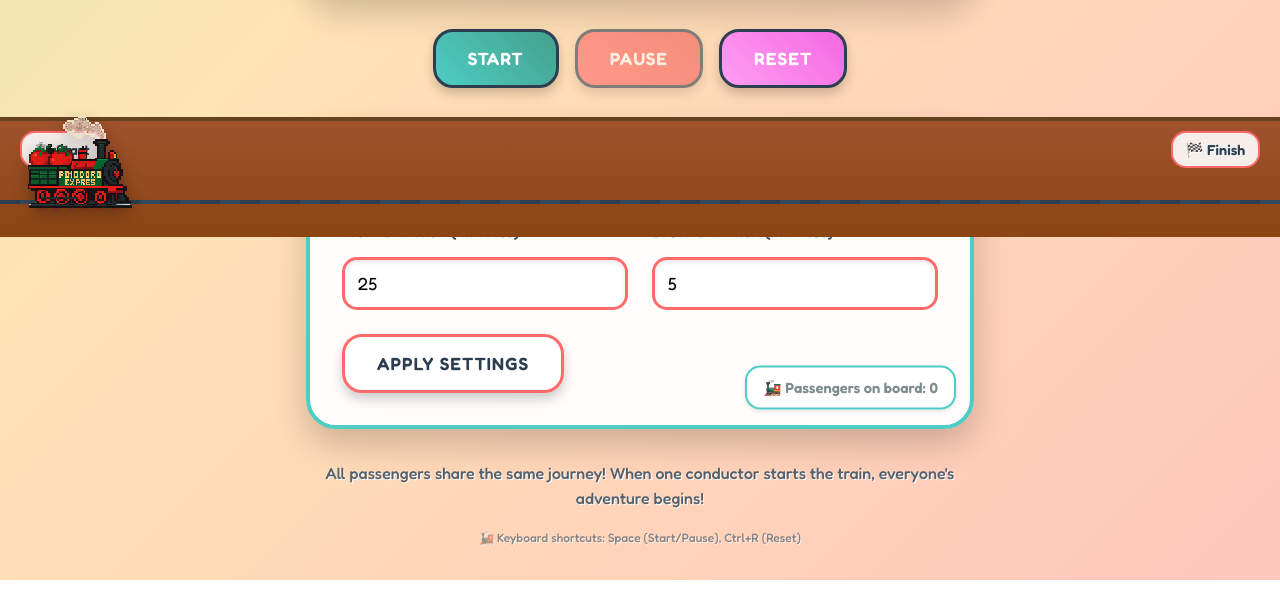
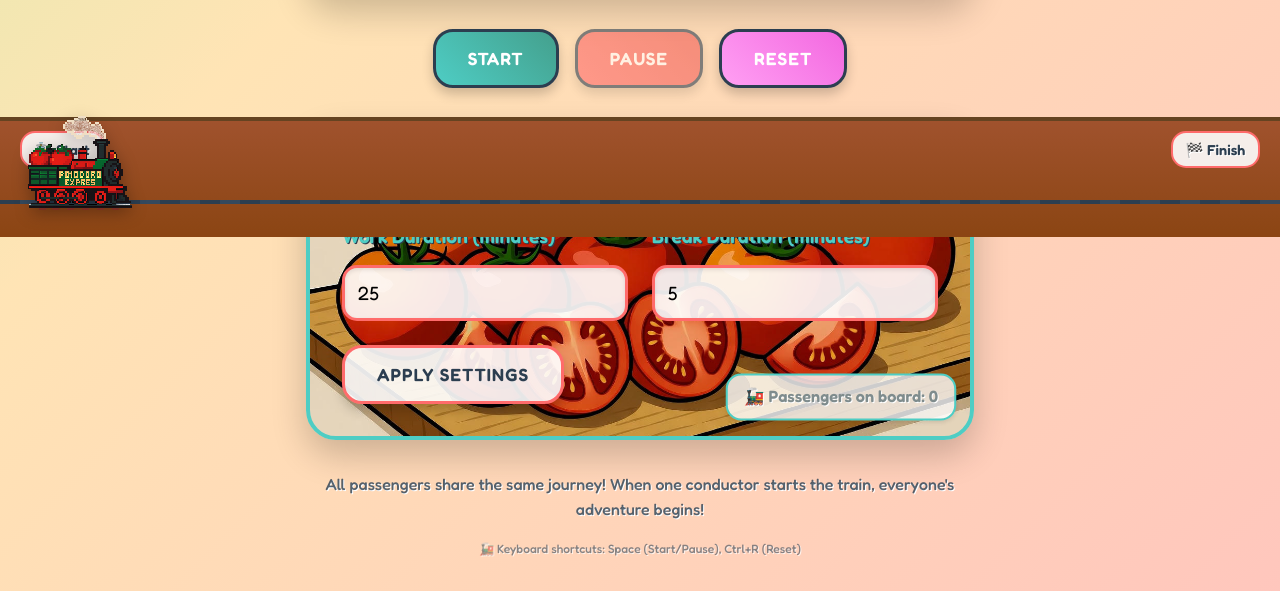
Before and after one commit to rvrsdl/pomo_train, a website: page public/index.html in a window 1280 px wide. Shown: the part 563-1154 px from the top of the page. Drawn offline with nearby package versions, Linux system fonts and the light colour scheme; no server answers.

Commit message:
background image for settings

```diff
--- a/public/styles.css
+++ b/public/styles.css
@@ -316,7 +316,10 @@ main {
 
 /* Settings */
 .settings-section {
-    background: rgba(255, 255, 255, 0.95);
+    /*background: rgba(255, 255, 255, 0.95);*/
+    background: url('chopped_tomatoes.jpg') center center / cover no-repeat,
+                rgba(255, 255, 255, 0.95);
+    background-attachment: scroll;
     border-radius: 30px;
     padding: 2rem;
     box-shadow: 0 15px 35px rgba(0, 0, 0, 0.2);
@@ -326,12 +329,12 @@ main {
 }
 
 .settings-section h3 {
-    font-size: 1.5rem;
+    font-size: 1.6rem;
     font-weight: 700;
-    color: #2c3e50;
+    color: #4ecdc4;
     margin-bottom: 1.5rem;
     text-align: center;
-    text-shadow: 2px 2px 0px #fff;
+    text-shadow: 2px 2px 0px #2c3e50;
     transform: rotate(1deg);
 }
 
@@ -349,17 +352,17 @@ main {
 }
 
 .setting-item label {
-    font-size: 1rem;
+    font-size: 1.2rem;
     font-weight: 600;
-    color: #34495e;
-    text-shadow: 1px 1px 0px #fff;
+    color: #4ecdc4;
+    text-shadow: 1px 1px 0px #2c3e50;
 }
 
 .setting-item input {
     padding: 0.8rem;
     border: 3px solid #ff6b6b;
     border-radius: 15px;
-    font-size: 1.1rem;
+    font-size: 1.2rem;
     transition: all 0.3s ease;
     font-family: inherit;
     background: rgba(255, 255, 255, 0.9);
@@ -377,7 +380,7 @@ main {
     position: absolute;
     bottom: 1rem;
     right: 1rem;
-    font-size: 0.9rem;
+    font-size: 1rem;
     color: #7f8c8d;
     font-weight: 600;
     text-shadow: 1px 1px 0px #fff;
```
Also changed, not shown: public/chopped_tomatoes.jpg (added).
